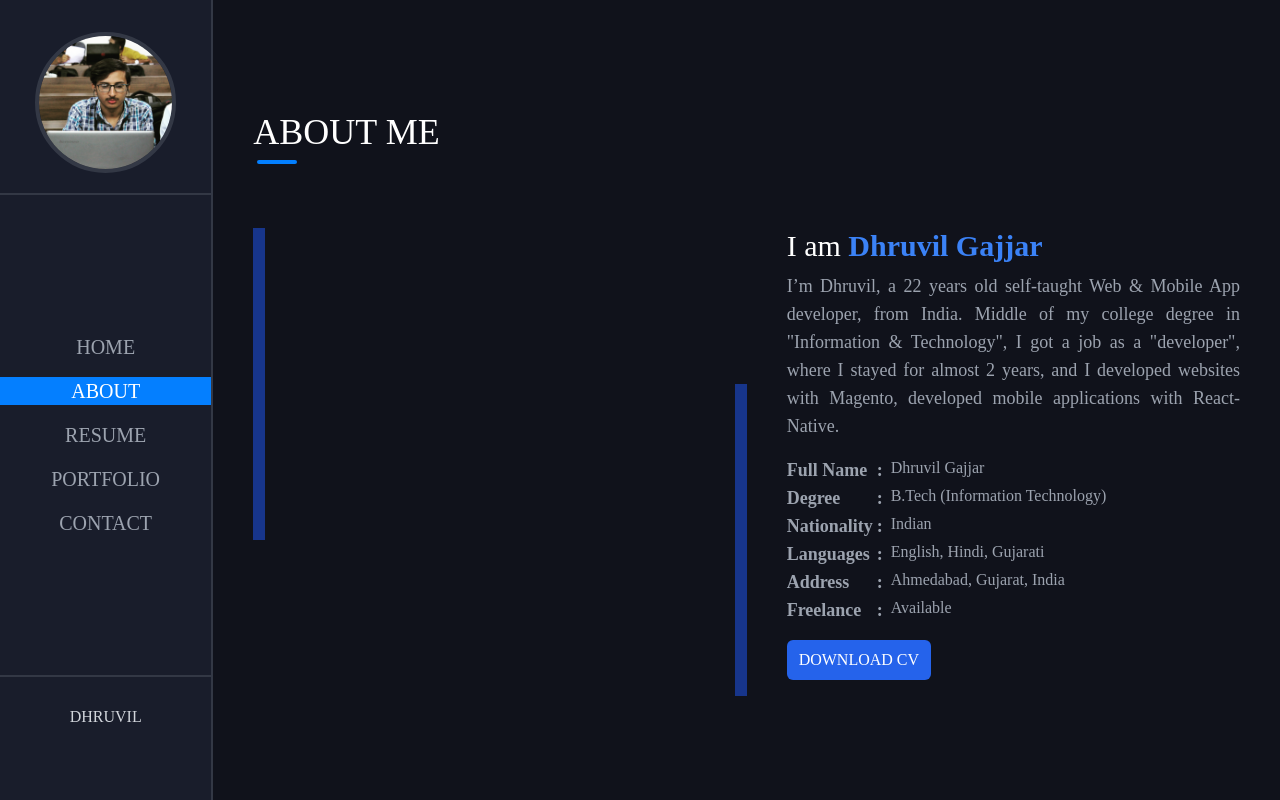
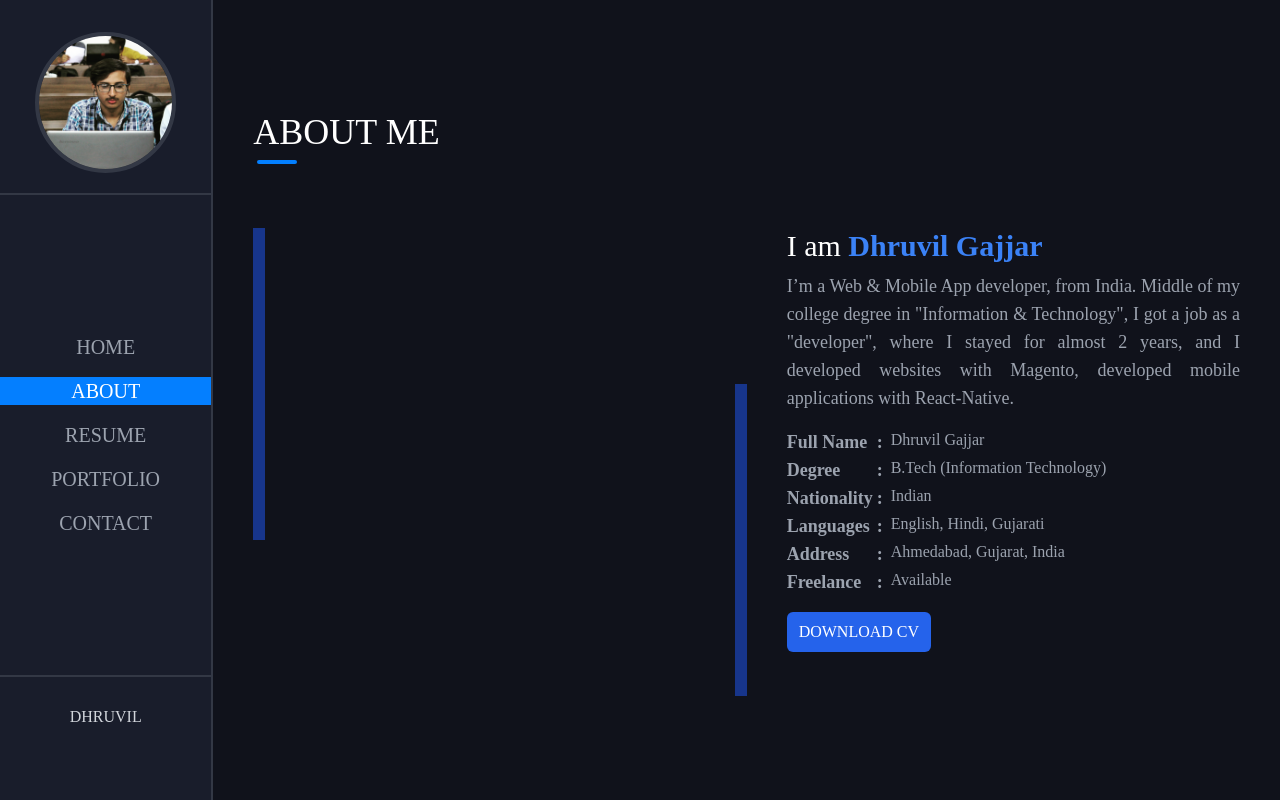
Before and after one commit to lucifer2355/portfolio-2, a Next.js app: page /about in a window 1280 px wide. Built offline with nearby package versions, Linux system fonts and the light colour scheme; what tailwindcss-pseudo-elements would draw is missing.

Commit message:
edit my intro

```diff
--- a/pages/about.jsx
+++ b/pages/about.jsx
@@ -38,11 +38,11 @@ const About = () => {
               </span>
             </h1>
             <p className='text-gray-400 text-justify font-mono mt-2 xl:text-lg'>
-              I’m Dhruvil, a 22 years old self-taught Web & Mobile App
-              developer, from India. Middle of my college degree in "Information
-              & Technology", I got a job as a "developer", where I stayed for
-              almost 2 years, and I developed websites with Magento, developed
-              mobile applications with React-Native.
+              I’m a Web & Mobile App developer, from India. Middle of my college
+              degree in "Information & Technology", I got a job as a
+              "developer", where I stayed for almost 2 years, and I developed
+              websites with Magento, developed mobile applications with
+              React-Native.
             </p>
 
             <PersonalInfo />
```
